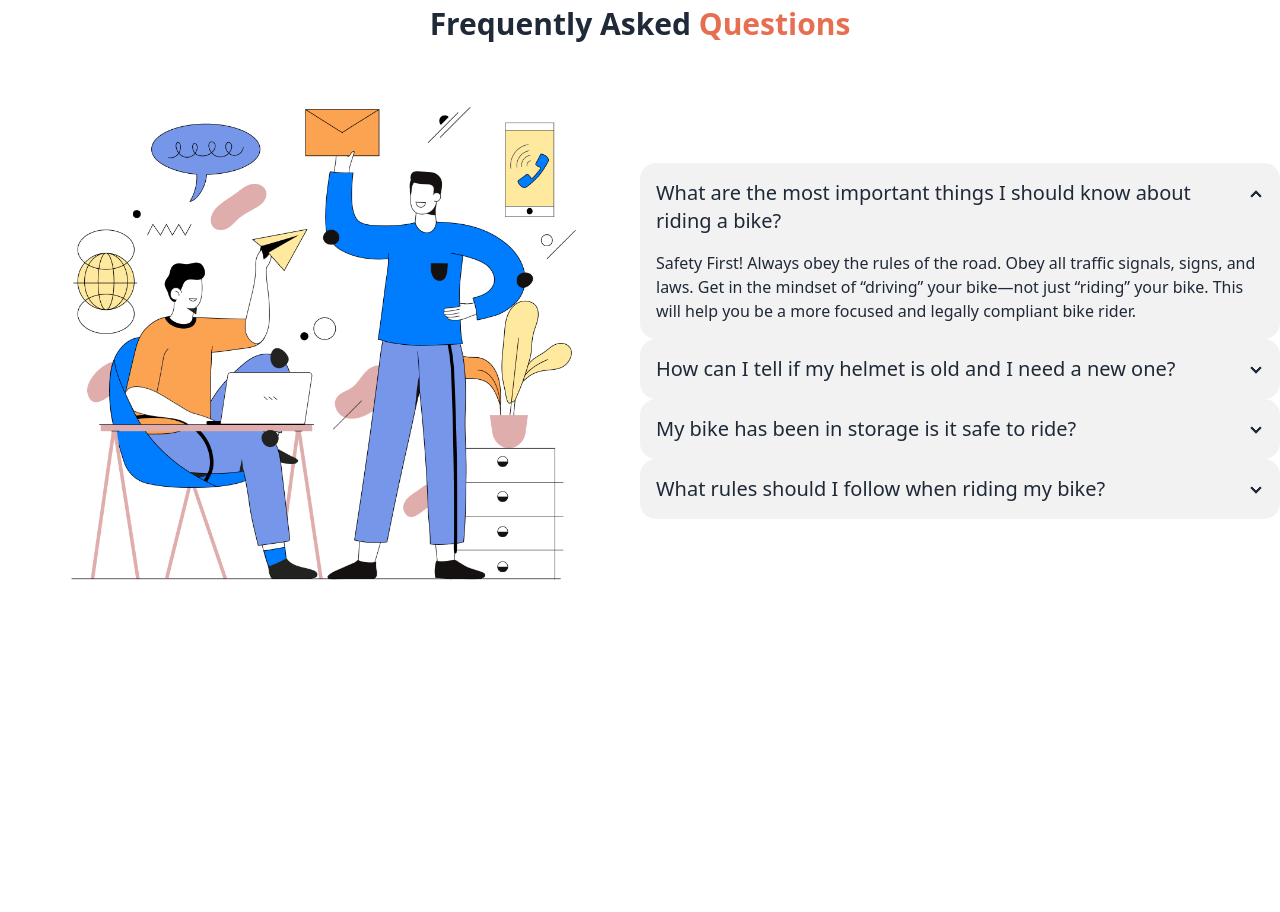
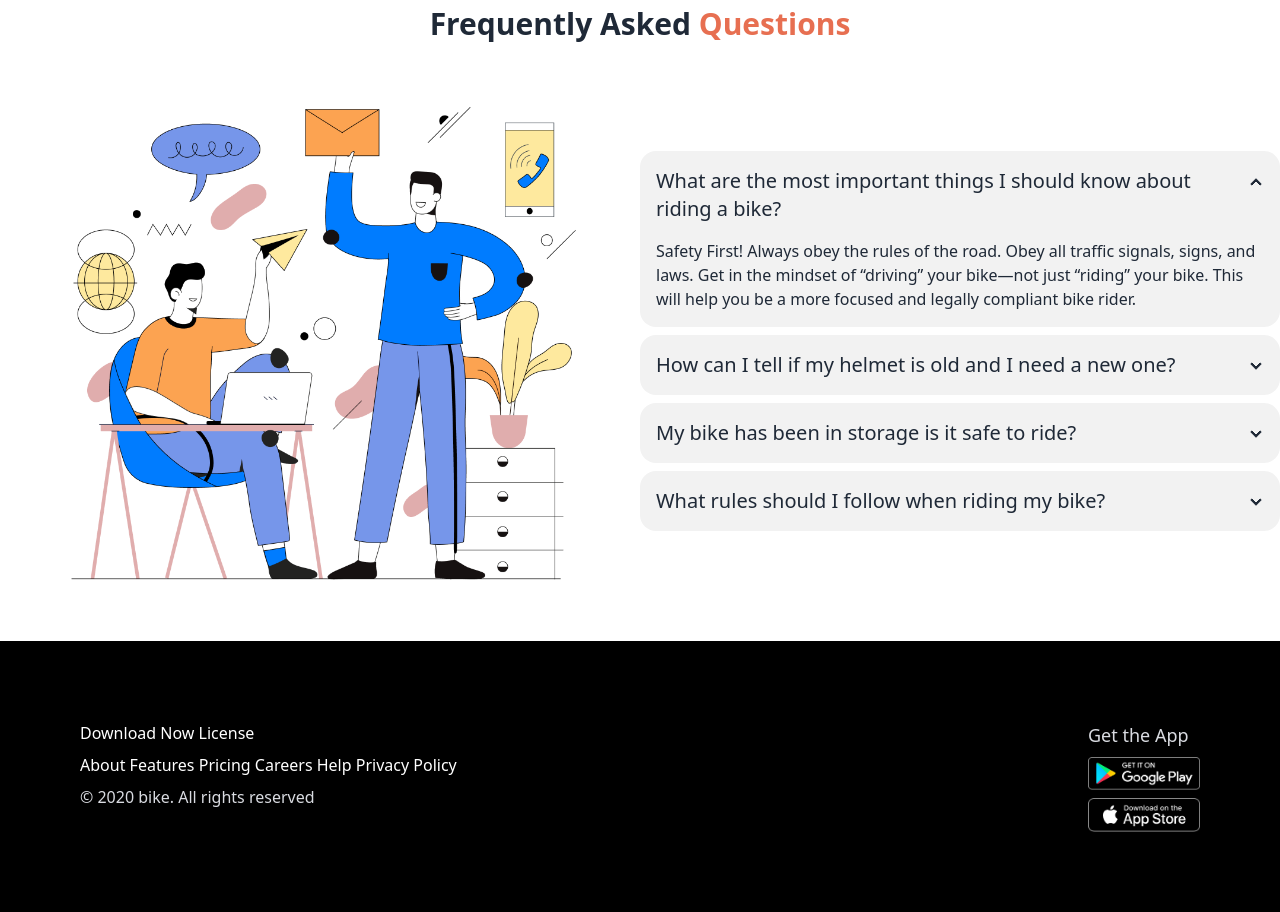
Before and after one commit to ashraful-islam-siam/biker-zone, a plain HTML site: page index.html in a window 1280 px wide. Shown: the part 2179-3091 px from the top of the page. Before the commit the page ends 2772 px from the top, so only its background shows below. Drawn offline with nearby package versions, Linux system fonts and the light colour scheme.

Commit message:
Footer doen

```diff
--- a/index.html
+++ b/index.html
@@ -454,7 +454,7 @@
       </section>
 
       <!-- FAQ -->
-      <section class="container mx-auto">
+      <section class="container mx-auto pb-12">
         <!-- Title -->
         <div class="py-12">
           <h2 class="text-3xl font-bold text-center">
@@ -470,7 +470,7 @@
           </div>
 
           <!-- Accordion -->
-          <div class="flex-1">
+          <div class="flex-1 space-y-2">
             <div class="collapse collapse-arrow bg-base-200">
               <input type="radio" name="my-accordion-2" checked="checked" />
               <div class="collapse-title text-xl font-medium">
@@ -532,5 +532,31 @@
         </div>
       </section>
     </main>
+
+    <!-- Footer -->
+    <footer
+      class="bg-black text-white p-20 flex flex-col justify-center gap-8 lg:flex-row lg:justify-between"
+    >
+      <div class="space-y-2">
+        <div>
+          <a>Download Now</a>
+          <a>License</a>
+        </div>
+        <nav>
+          <a href="">About</a>
+          <a href="">Features</a>
+          <a href="">Pricing</a>
+          <a href="">Careers</a>
+          <a href="">Help</a>
+          <a href="">Privacy Policy</a>
+        </nav>
+        <p class="text-[#D9DBE1]">© 2020 bike. All rights reserved</p>
+      </div>
+      <div class="space-y-2">
+        <h3 class="text-[#D9DBE1] text-lg">Get the App</h3>
+        <img class="w-28" src="./images/others/android.png" alt="" />
+        <img class="w-28" src="./images/others/ios.png" alt="" />
+      </div>
+    </footer>
   </body>
 </html>
```
